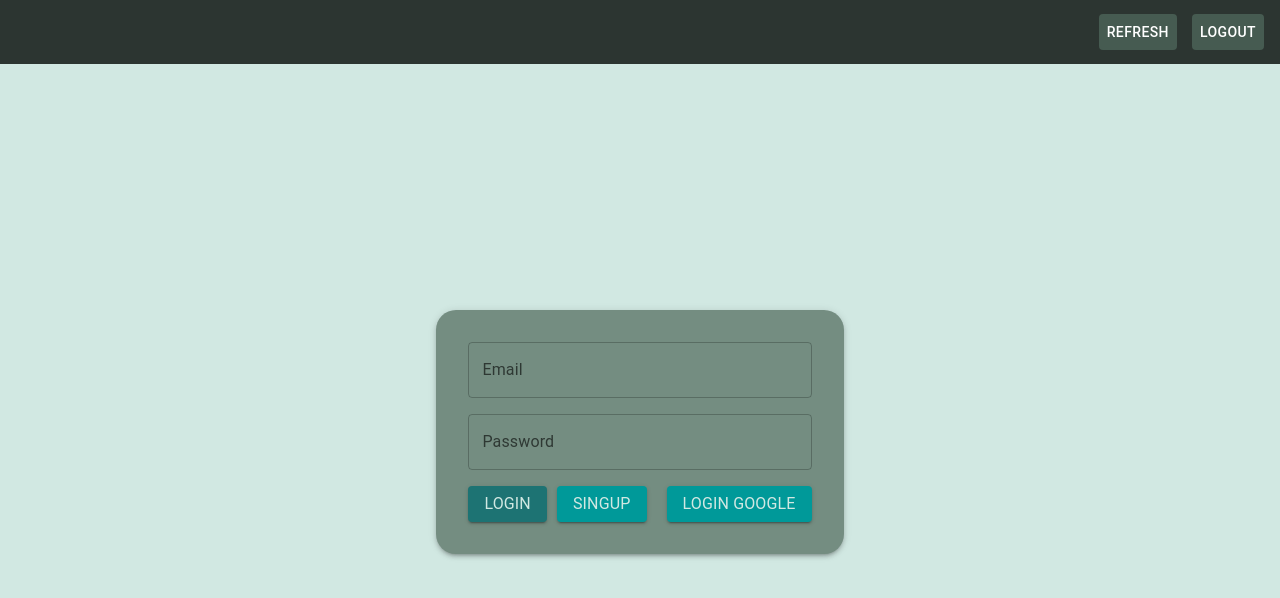
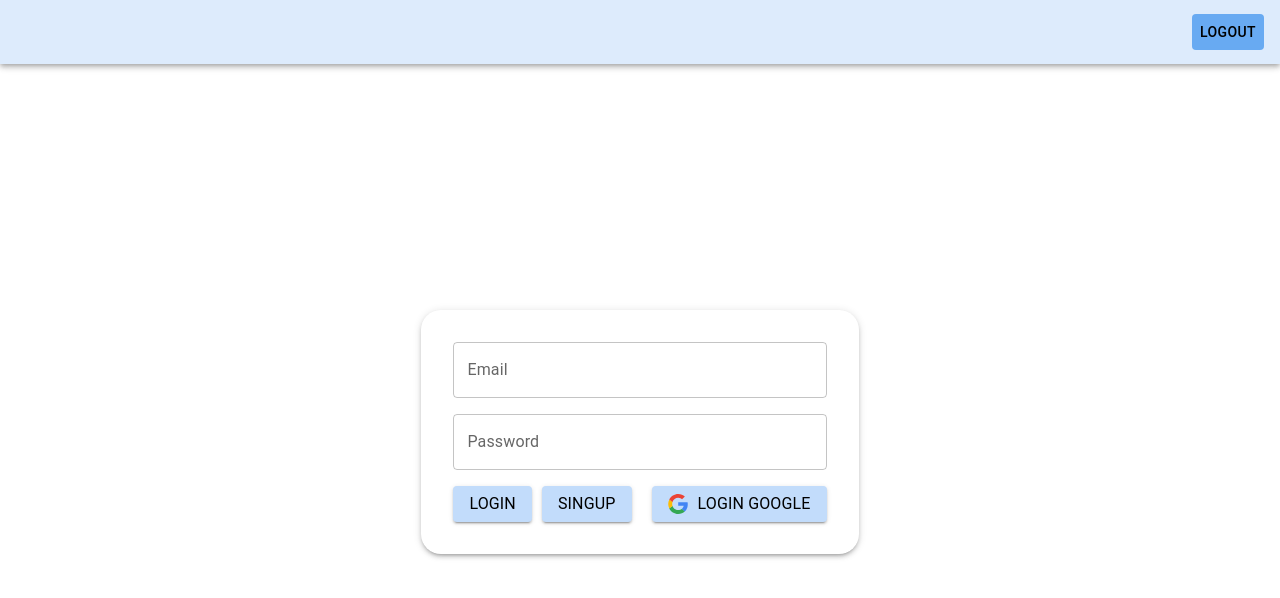
Before and after one commit to equ1rix/Candidate-app, a React (Create React App) app: page /singin in a window 1280 px wide. Shown: the top 598 px of the page. Built offline with nearby package versions, Linux system fonts and the light colour scheme; no server answers; sample sign-in values are in the browser's storage.

Commit message:
task(src):change app style

```diff
--- a/src/components/Candidates/index.tsx
+++ b/src/components/Candidates/index.tsx
@@ -37,7 +37,6 @@ const Candidates = ({
       direction="column"
       justifyContent="flex-start"
       alignItems="stretch"
-      className="bg-bg-modal"
       sx={{
         p: '10px',
         height: { xs: 'calc(100vh - 56px)', sm: 'calc(100vh - 64px)' },
@@ -48,7 +47,7 @@ const Candidates = ({
         <Grid
           item
           key={candidate.id}
-          className="bg-text-title"
+          className="bg-bg-modalButton"
           sx={{
             p: '15px',
             marginBottom: '10px',
@@ -57,6 +56,7 @@ const Candidates = ({
             fontSize: '20px',
             fontWeight: 'bold',
             borderRadius: '8px',
+            border: '1px solid black',
             display: 'flex',
             alignItems: 'center'
           }}
@@ -65,7 +65,9 @@ const Candidates = ({
             <Typography sx={{ width: '150px', marginRight: '10px' }}>
               {candidate.name}
             </Typography>
-            <Typography sx={{ width: '270px', marginRight: '50px' }}>{candidate.email}</Typography>
+            <Typography sx={{ width: '270px', marginRight: '50px' }}>
+              {candidate.email}
+            </Typography>
             <Typography sx={{ width: '250px' }}>{candidate.phone}</Typography>
           </Grid>
         </Grid>
@@ -87,6 +89,7 @@ const Candidates = ({
         {Array.from({ length: totalPages }, (_, index) => (
           <Button
             key={index}
+            className="bg-bg-modalSecondButton"
             color="inherit"
             variant={currentPage === index + 1 ? 'contained' : 'outlined'}
             onClick={() => handlePageChange(index + 1)}
--- a/src/components/CandidatesModal/index.tsx
+++ b/src/components/CandidatesModal/index.tsx
@@ -1,5 +1,13 @@
 import { useContext, useState } from 'react';
-import { Box, Button, Checkbox, FormControl, FormControlLabel, Grid, TextField } from '@mui/material';
+import {
+  Box,
+  Button,
+  Checkbox,
+  FormControl,
+  FormControlLabel,
+  Grid,
+  TextField
+} from '@mui/material';
 import { v4 as uuidv4 } from 'uuid';
 import { addDoc, collection } from 'firebase/firestore';
 import { useTranslation } from 'react-i18next';
@@ -32,8 +40,8 @@ const CandidatesModal = ({ onClose = mock }: CandidatesModalProps) => {
   };
 
   const handleChangePhoneNumber = (e: React.ChangeEvent<HTMLInputElement>) => {
-    setPhoneNumber(e.target.value)
-  }
+    setPhoneNumber(e.target.value);
+  };
 
   const handleChangeFavorite = (e: React.ChangeEvent<HTMLInputElement>) => {
     setIsFavorite(e.target.checked);
@@ -107,8 +115,12 @@ const CandidatesModal = ({ onClose = mock }: CandidatesModalProps) => {
             </Grid>
             <Grid item>
               <Box display="flex" justifyContent="flex-end">
-                <Button type="submit" variant="contained">
-                  <Label label={t("add")} />
+                <Button
+                  type="submit"
+                  variant="contained"
+                  className="bg-bg-modalButton"
+                >
+                  <Label label={t('add')} />
                 </Button>
               </Box>
             </Grid>
--- a/src/components/Header/index.tsx
+++ b/src/components/Header/index.tsx
@@ -1,15 +1,10 @@
 import { AppBar, Box, Button, Toolbar } from '@mui/material';
 
 import { UserAuthContext } from 'context/UserAuthContext';
-import { mock } from 'helpers';
 import { useContext } from 'react';
 import { useTranslation } from 'react-i18next';
 
-type HeaderProps = {
-  refreshCandidates?: () => void;
-};
-
-const Header = ({ refreshCandidates = mock }: HeaderProps) => {
+const Header = () => {
   const { logOut, user } = useContext(UserAuthContext);
   const { t } = useTranslation();
 
@@ -33,14 +28,7 @@ const Header = ({ refreshCandidates = mock }: HeaderProps) => {
             }}
           >
             <Button
-              className="bg-bg-button mr-[15px]"
-              color="inherit"
-              onClick={refreshCandidates}
-            >
-              {t('refresh')}
-            </Button>
-            <Button
-              className="bg-bg-button"
+              className="bg-bg-button text-text-title"
               color="inherit"
               onClick={handleLogOut}
             >
--- /dev/null
+++ b/src/components/Icons/googleIcon.tsx
@@ -0,0 +1,34 @@
+import React from 'react';
+
+type GoogleIconProps = {
+  height?: string;
+  width?: string;
+};
+
+const GoogleIcon = ({ height = '20', width = '20' }: GoogleIconProps) => (
+  <svg
+    xmlns="http://www.w3.org/2000/svg"
+    width={width}
+    height={height}
+    viewBox="0 0 256 262"
+  >
+    <path
+      fill="#4285f4"
+      d="M255.878 133.451c0-10.734-.871-18.567-2.756-26.69H130.55v48.448h71.947c-1.45 12.04-9.283 30.172-26.69 42.356l-.244 1.622l38.755 30.023l2.685.268c24.659-22.774 38.875-56.282 38.875-96.027"
+    />
+    <path
+      fill="#34a853"
+      d="M130.55 261.1c35.248 0 64.839-11.605 86.453-31.622l-41.196-31.913c-11.024 7.688-25.82 13.055-45.257 13.055c-34.523 0-63.824-22.773-74.269-54.25l-1.531.13l-40.298 31.187l-.527 1.465C35.393 231.798 79.49 261.1 130.55 261.1"
+    />
+    <path
+      fill="#fbbc05"
+      d="M56.281 156.37c-2.756-8.123-4.351-16.827-4.351-25.82c0-8.994 1.595-17.697 4.206-25.82l-.073-1.73L15.26 71.312l-1.335.635C5.077 89.644 0 109.517 0 130.55s5.077 40.905 13.925 58.602z"
+    />
+    <path
+      fill="#eb4335"
+      d="M130.55 50.479c24.514 0 41.05 10.589 50.479 19.438l36.844-35.974C195.245 12.91 165.798 0 130.55 0C79.49 0 35.393 29.301 13.925 71.947l42.211 32.783c10.59-31.477 39.891-54.251 74.414-54.251"
+    />
+  </svg>
+);
+
+export default GoogleIcon;
--- /dev/null
+++ b/src/components/Icons/searchIcon.tsx
@@ -0,0 +1,22 @@
+import React from 'react';
+
+type SearchIconProps = {
+  height?: string;
+  width?: string;
+};
+
+const SearchIcon = ({ height = '25', width = '25' }: SearchIconProps) => (
+  <svg
+    xmlns="http://www.w3.org/2000/svg"
+    width={width}
+    height={height}
+    viewBox="0 0 24 24"
+  >
+    <path
+      fill="black"
+      d="m19.6 21l-6.3-6.3q-.75.6-1.725.95T9.5 16q-2.725 0-4.612-1.888T3 9.5t1.888-4.612T9.5 3t4.613 1.888T16 9.5q0 1.1-.35 2.075T14.7 13.3l6.3 6.3zM9.5 14q1.875 0 3.188-1.312T14 9.5t-1.312-3.187T9.5 5T6.313 6.313T5 9.5t1.313 3.188T9.5 14"
+    />
+  </svg>
+);
+
+export default SearchIcon;
--- a/src/components/Sidebar/index.tsx
+++ b/src/components/Sidebar/index.tsx
@@ -2,6 +2,7 @@ import { Box, Button, Input, Typography } from '@mui/material';
 import { useTranslation } from 'react-i18next';
 
 import { mock } from 'helpers';
+import SearchIcon from 'components/Icons/searchIcon';
 
 type SidebarProps = {
   onClick?: () => void;
@@ -37,17 +38,20 @@ const Sidebar = ({
         Candidates-app
       </Typography>
       <Button
-        className="bg-bg-button text-text-title mx-[10px]"
+        className="bg-bg-button mx-[10px] mt-[20px] mb-[35px]"
         color="inherit"
         onClick={onClick}
       >
         {t('add new cadidates')}
       </Button>
-      <Input
-        className="text-text-title mx-[30px]"
-        value={value}
-        onChange={handleChangeValue}
-      ></Input>
+      <span className="flex mx-[20px] items-center">
+        <SearchIcon />
+        <Input
+          className="text-text-title ml-[5px] flex-grow"
+          value={value}
+          onChange={handleChangeValue}
+        ></Input>
+      </span>
     </Box>
   );
 };
--- a/src/helpers/i18n/en.json
+++ b/src/helpers/i18n/en.json
@@ -3,6 +3,5 @@
   "login": "Log In",
   "logout": "Log Out",
   "add new cadidates": "Add New Candidate",
-  "add": "Add",
-  "refresh": "Refresh"
+  "add": "Add"
 }
--- a/src/pages/SingIn/index.tsx
+++ b/src/pages/SingIn/index.tsx
@@ -7,6 +7,7 @@ import { UserAuthContext } from 'context/UserAuthContext';
 
 import Label from 'components/Label';
 import Header from 'components/Header';
+import GoogleIcon from 'components/Icons/googleIcon';
 
 const SingIn = () => {
   const [email, setEmail] = useState<string>('');
@@ -40,13 +41,7 @@ const SingIn = () => {
   return (
     <Box height="100vh" overflow="auto" display="flex" flexDirection="column">
       <Header />
-      <Grid
-        container
-        className="bg-text-title"
-        justifyContent="center"
-        alignItems="center"
-        flexGrow={1}
-      >
+      <Grid container justifyContent="center" alignItems="center" flexGrow={1}>
         <form onSubmit={handleSubmit}>
           <Box
             maxWidth={550}
@@ -84,7 +79,7 @@ const SingIn = () => {
                 <Button
                   type="submit"
                   variant="contained"
-                  className="bg-bg-highlightButton"
+                  className="bg-bg-modalButton"
                 >
                   <Label label={t('login')} />
                 </Button>
@@ -93,15 +88,18 @@ const SingIn = () => {
                     navigate('/singup');
                   }}
                   variant="contained"
-                  className="bg-bg-singUpButton ml-[10px]"
+                  className="bg-bg-modalButton ml-[10px]"
                 >
                   <Label label={t('singup')} />
                 </Button>
                 <Button
                   onClick={handleGoogleSignIn}
                   variant="contained"
-                  className="bg-bg-singUpButton ml-[20px]"
+                  className="bg-bg-modalButton ml-[20px]"
                 >
+                  <span className="mr-[10px]">
+                    <GoogleIcon />
+                  </span>
                   <Label label={`${t('login')} google`} />
                 </Button>
               </Grid>
--- a/src/pages/SingUp/index.tsx
+++ b/src/pages/SingUp/index.tsx
@@ -6,6 +6,7 @@ import { Box, Button, FormControl, Grid, TextField } from '@mui/material';
 import { UserAuthContext } from 'context/UserAuthContext';
 import Header from 'components/Header';
 import Label from 'components/Label';
+import GoogleIcon from 'components/Icons/googleIcon';
 
 const Authpage = () => {
   const [email, setEmail] = useState<string>('');
@@ -34,13 +35,7 @@ const Authpage = () => {
   return (
     <Box height="100vh" overflow="auto" display="flex" flexDirection="column">
       <Header />
-      <Grid
-        container
-        className="bg-text-title"
-        justifyContent="center"
-        alignItems="center"
-        flexGrow={1}
-      >
+      <Grid container justifyContent="center" alignItems="center" flexGrow={1}>
         <form onSubmit={handleSubmit}>
           <Box
             maxWidth={550}
@@ -78,7 +73,7 @@ const Authpage = () => {
                 <Button
                   type="submit"
                   variant="contained"
-                  className="bg-bg-highlightButton"
+                  className="bg-bg-modalButton"
                 >
                   <Label label={t('singup')} />
                 </Button>
@@ -87,15 +82,18 @@ const Authpage = () => {
                     navigate('/singin');
                   }}
                   variant="contained"
-                  className="bg-bg-singUpButton  ml-[10px]"
+                  className="bg-bg-modalButton  ml-[10px]"
                 >
                   <Label label={t('login')} />
                 </Button>
                 <Button
                   onClick={handleGoogleSignIn}
                   variant="contained"
-                  className="bg-bg-singUpButton ml-[20px]"
+                  className="bg-bg-modalButton ml-[20px]"
                 >
+                  <span className="mr-[10px]">
+                    <GoogleIcon />
+                  </span>
                   <Label label={`${t('login')} google`} />
                 </Button>
               </Grid>
--- a/tailwind.config.js
+++ b/tailwind.config.js
@@ -6,14 +6,14 @@ module.exports = {
     extend: {
       colors: {
         text: {
-          title: '#D1E8E2'
+          title: '#000000'
         },
         bg: {
-          modal: '#748D81',
-          main: '#2C3531',
-          button: '#465B51',
-          singUpButton: '#009999',
-          highlightButton: '#1D7373'
+          main: '#DDEBFC',
+          button: '#68AAF2',
+          modalButton: '#c2dcfb',
+          modalSecondButton: '#f0f6fe',
+          isDisable: '#D3D3D3'
         }
       }
     }
```
